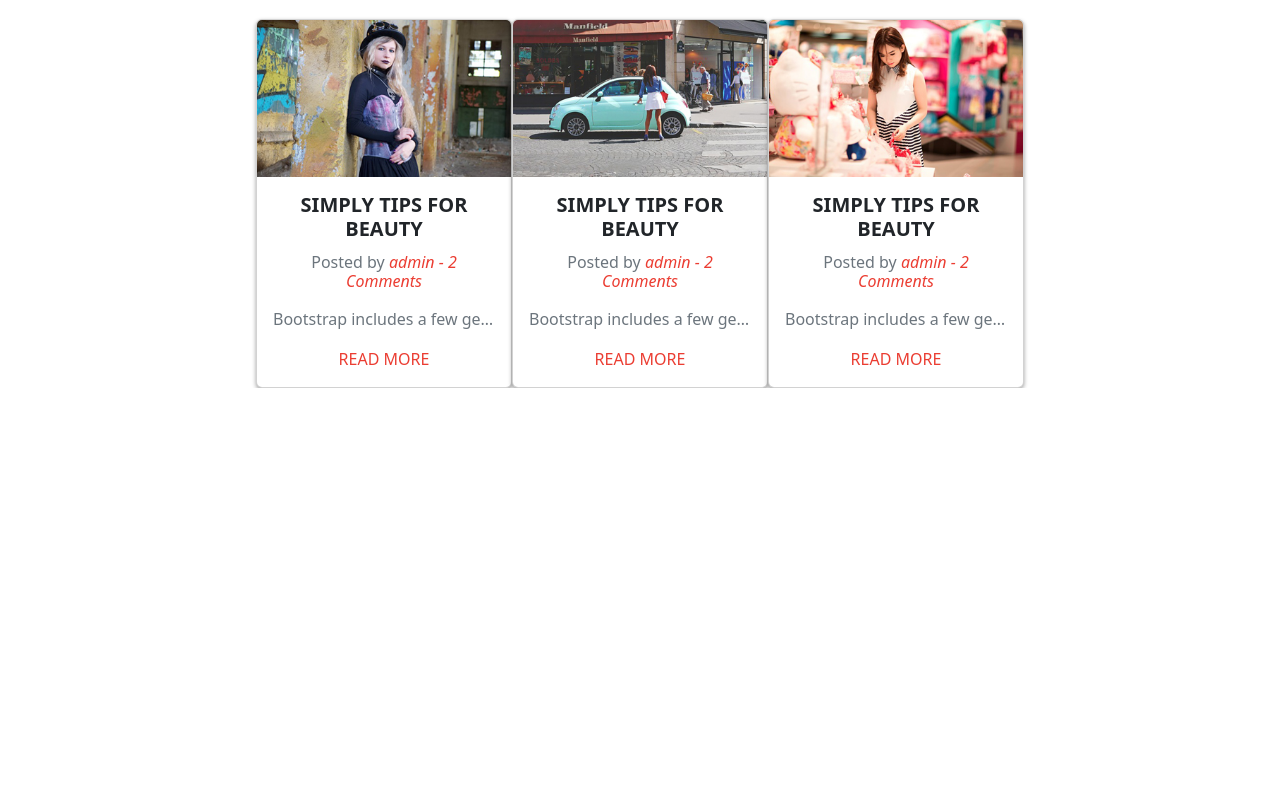
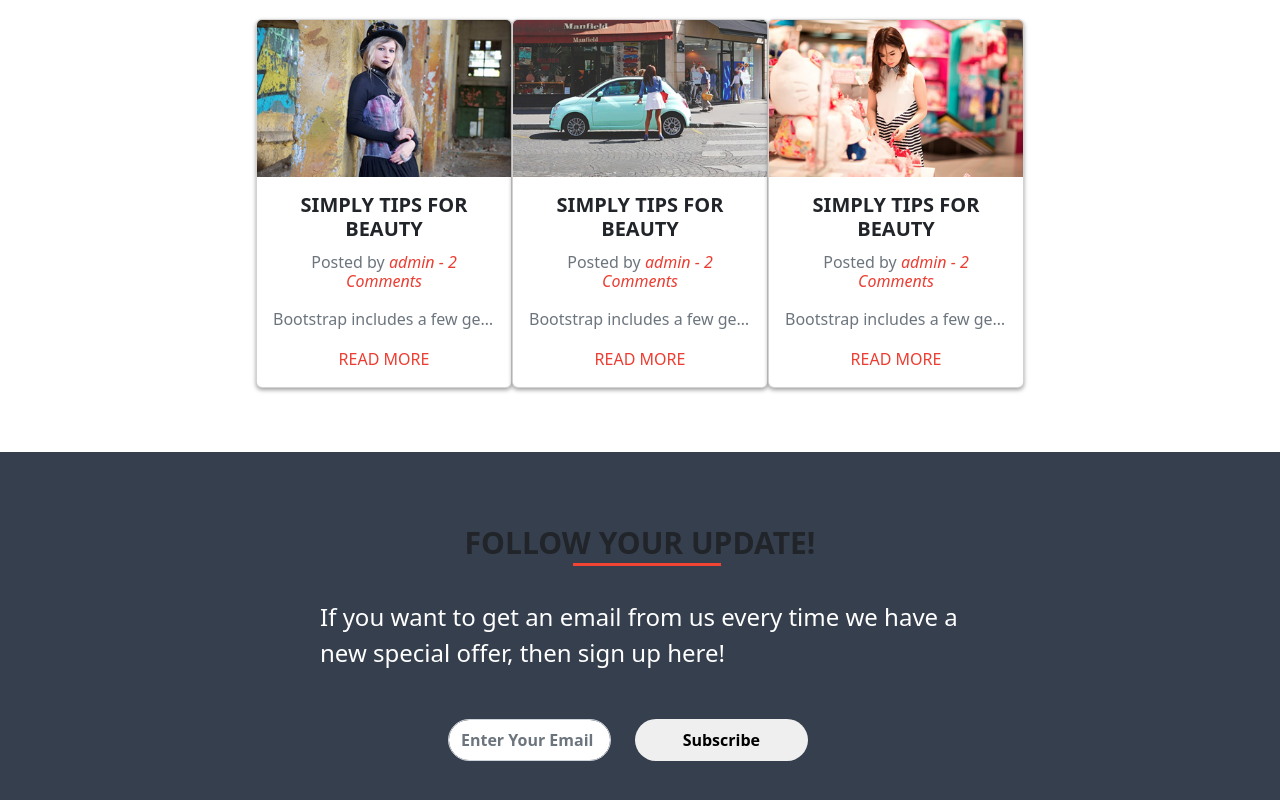
Before and after one commit to HuyDinh97/reactjs-shop, a React (Create React App) app: page / in a window 1280 px wide. Shown: the part 2816-3616 px from the top of the page. Before the commit the page ends 3204 px from the top, so only its background shows below. Built offline with nearby package versions, Linux system fonts and the light colour scheme.

Commit message:
Subscribe Email

```diff
--- a/src/components/Layout/Layout.js
+++ b/src/components/Layout/Layout.js
@@ -8,6 +8,7 @@ import Advertising from './Advertising/Advertising';
 import Banner from './Banner/Banner';
 import CustomerComment from './Customer comment/CustomerComment';
 import LastestNews from './Lastest News/LastestNews';
+import SubscribeEmail from './Subscribe Email/SubscribeEmail';
 
 import classes from './Layout.module.css';
 
@@ -28,6 +29,7 @@ function Layout(_props) {
         <CustomerComment />
         <LastestNews />
       </main>
+      <SubscribeEmail />
     </div>
   );
 }
--- /dev/null
+++ b/src/components/Layout/Subscribe Email/SubscribeEmail.js
@@ -0,0 +1,36 @@
+import React from 'react';
+import TitleUnderline from '../Popular Product/TitleUnderline';
+
+import classes from './SubscribeEmail.module.css';
+
+function SubscribeEmail() {
+  return (
+    <div className={classes.subscribe_email}>
+      <div className={classes.container}>
+        <TitleUnderline
+          name="FOLLOW YOUR UPDATE!"
+          className={classes.TitleUnderline}
+        />
+        <p className="text-white fs-4 d-flex justify-content-center my-4 col-10">
+          If you want to get an email from us every time we have a new special
+          offer, then sign up here!
+        </p>
+        <div className="d-flex justify-content-center my-4 col-6">
+          <input
+            type="email"
+            className="form-control rounded-pill fw-semibold py-2 fs-6 d-flex justify-content-end"
+            placeholder="Enter Your Email"
+          />
+          <button
+            type="button"
+            className="rounded-pill py-2 px-5 fs-6 fw-semibold border-0 mx-4"
+          >
+            Subscribe
+          </button>
+        </div>
+      </div>
+    </div>
+  );
+}
+
+export default SubscribeEmail;
--- /dev/null
+++ b/src/components/Layout/Subscribe Email/SubscribeEmail.module.css
@@ -0,0 +1,24 @@
+.container {
+  margin-right: auto;
+  margin-left: auto;
+  width: 60%;
+  display: flex;
+  flex-direction: column;
+  align-items: center;
+}
+
+.subscribe_email {
+  margin-top: 4rem;
+  background-color: #363f4e;
+  height: 400px;
+  display: flex;
+  align-items: center;
+}
+
+.TitleUnderline {
+  color: white !important;
+}
+
+.TitleUnderline::before {
+  border-bottom: 3px solid white !important;
+}
```
Also changed, not shown: 1 other file (tests, documents, lock files or other folders).
